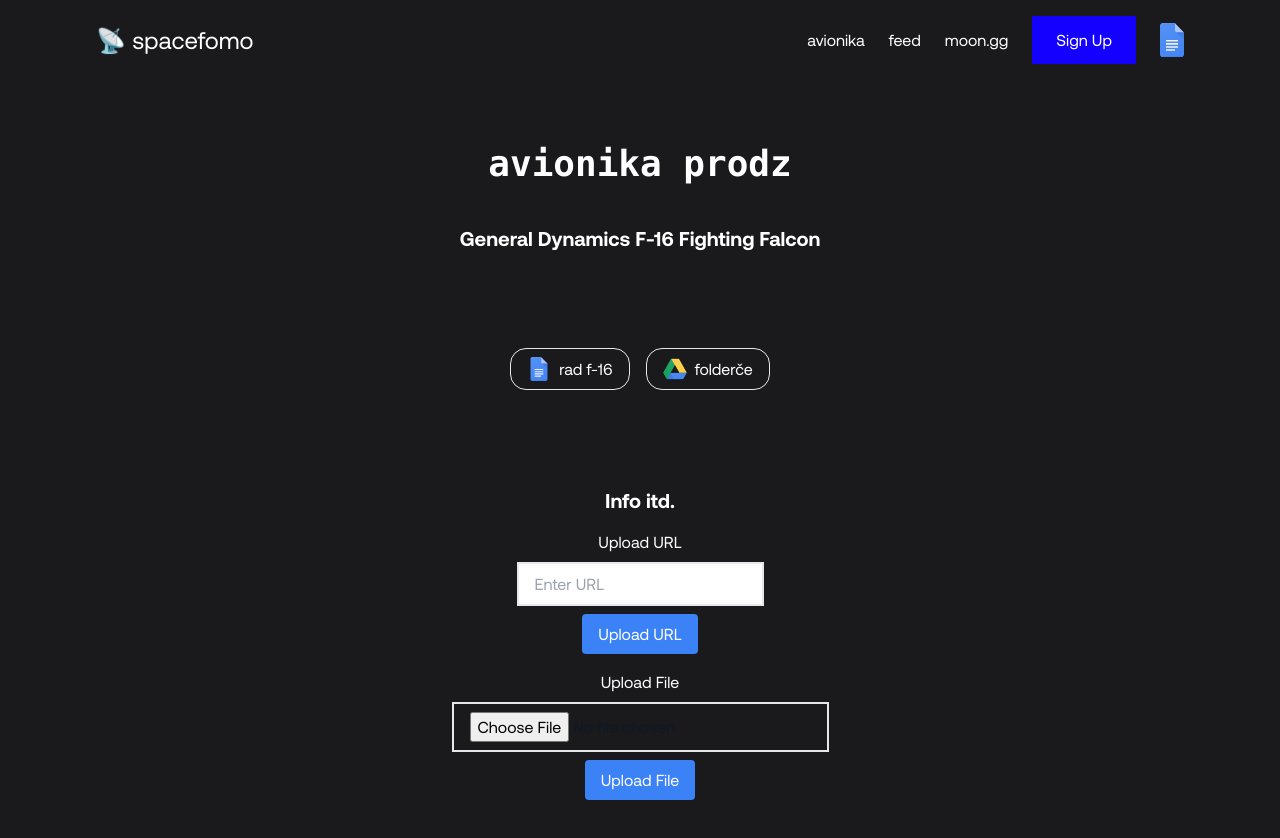
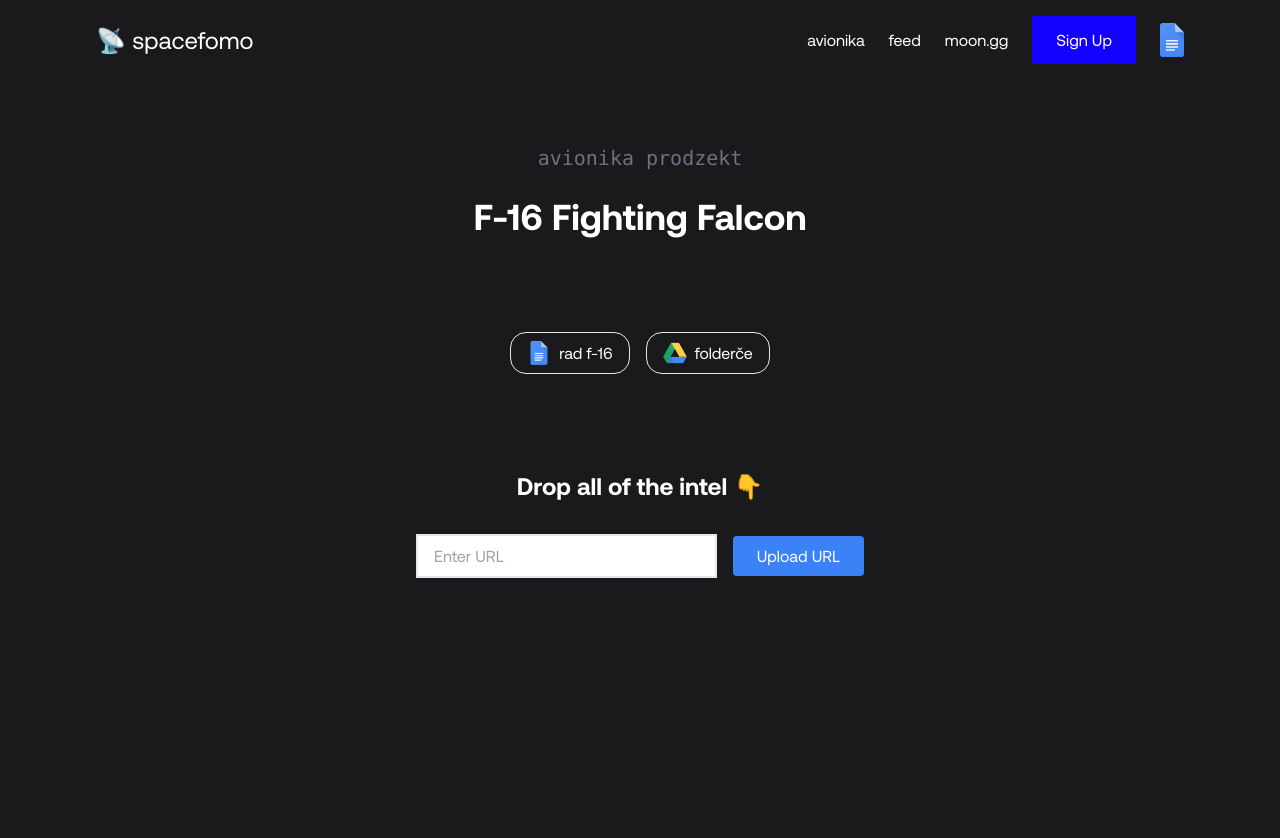
Before and after one commit to hackiku/spacefomo, a SvelteKit app: page /avionika in a window 1280 px wide. Shown: the top 838 px of the page. After the commit the page ends 800 px from the top, so only its background shows below. Built offline with nearby package versions, Linux system fonts and the light colour scheme.

Commit message:
drop intel url only logic

```diff
--- a/src/app.css
+++ b/src/app.css
@@ -25,6 +25,10 @@
   margin: 0;
 }
 
+body, html {
+  @apply overflow-x-hidden;
+}
+
 p {
   @apply text-gray-500;
 }
--- a/src/routes/avionika/+page.svelte
+++ b/src/routes/avionika/+page.svelte
@@ -4,11 +4,11 @@
 
 <Nav />
 
-<main class="container mx-auto px-6 md:px-16 lg:px-26 xl:px-44 py-16 space-y-24">
+<main class="container mx-auto overflow-x-hidden px-6 md:px-16 lg:px-26 xl:px-44 py-16 space-y-24">
 	<!-- --------------------- HERO ------------------------------- -->
 	<section class="flex flex-col items-center space-y-6">
-		<h1 class="text-4xl font-bold text-white font-mono mb-4">avionika prodz</h1>
-		<h4 class="text-xl font-bold text-white mb-4">General Dynamics F-16 Fighting Falcon</h4>
+		<p class="text-xl font-mono">avionika prodzekt</p>
+		<h1 class="text-4xl font-bold text-white mb-4">F-16 Fighting Falcon</h1>
 	</section>
 
 	<!-- --------------------- docs & drive btns ------------------------------- -->
@@ -27,22 +27,19 @@
 		</a>
 	</section>
 
-	<!-- --------------------- UPLOAD ------------------------------- -->
-	<section class="flex flex-col items-center space-y-4">
-		<h3 class="text-xl font-bold text-white">Info itd.</h3>
+<!-- --------------------- UPLOAD ------------------------------- -->
+<section class="w-full flex flex-col items-center space-y-8">
+	<h3 class="text-2xl font-bold text-white">Drop all of the intel 👇</h3>
 
-		<!-- Upload URL Form -->
-		<form class="flex flex-col items-center space-y-2">
-			<label for="upload-url" class="text-white">Upload URL</label>
-			<input type="text" id="upload-url" class="px-4 py-2 border-2 border-gray-200 text-gray-900" placeholder="Enter URL">
-			<button type="submit" class="px-4 py-2 bg-blue-500 text-white rounded hover:bg-blue-700">Upload URL</button>
-		</form>
+	<div class="w-full max-w-md">
+			<div class="flex flex-col md:flex-row md:items-center md:justify-between space-y-2 md:space-y-0 md:space-x-4">
+					<div class="flex-1">
+							<input type="text" id="upload-url" class="w-full px-4 py-2 border-2 border-gray-200 text-gray-900" placeholder="Enter URL">
+					</div>
+					<button type="submit" class="mt-2 md:mt-0 px-6 py-2 bg-blue-500 text-white rounded hover:bg-blue-700 transition-colors">Upload URL</button>
+			</div>
+	</div>
 
-		<!-- Upload File Form -->
-		<form class="flex flex-col items-center space-y-2">
-			<label for="upload-file" class="text-white">Upload File</label>
-			<input type="file" id="upload-file" class="px-4 py-2 border-2 border-gray-200 text-gray-900">
-			<button type="submit" class="px-4 py-2 bg-blue-500 text-white rounded hover:bg-blue-700">Upload File</button>
-		</form>
-	</section>
+</section>
+
 </main>
```
